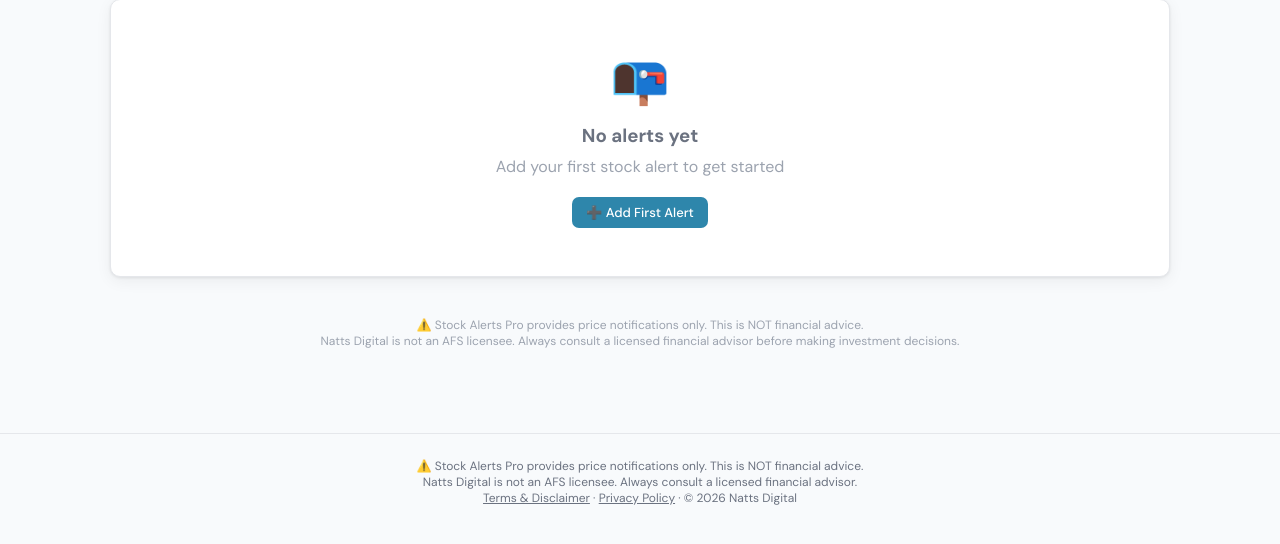
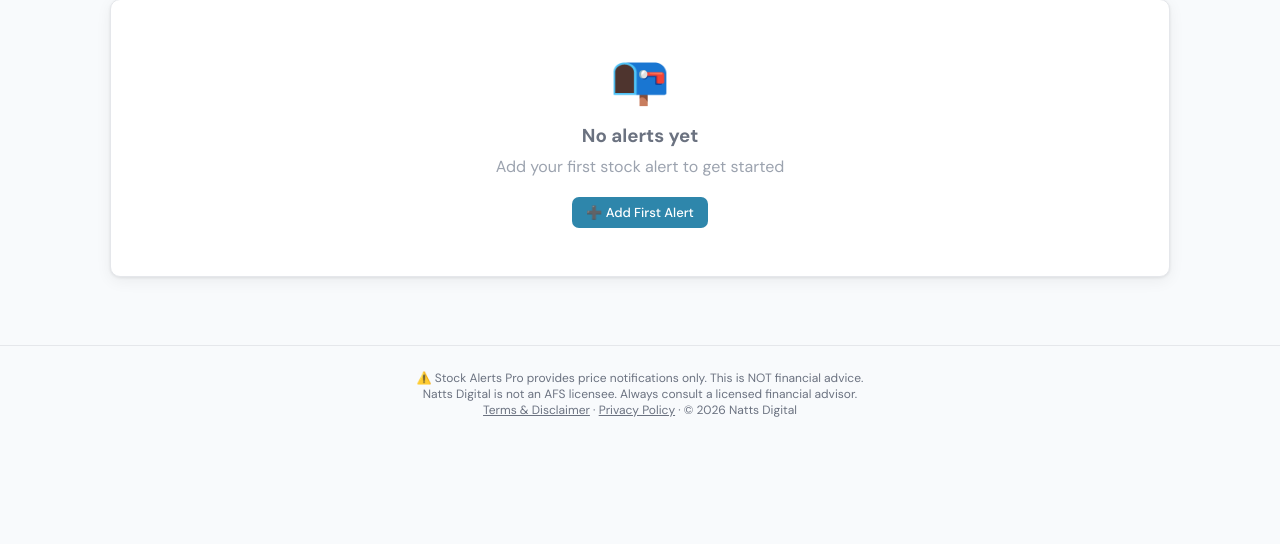
Before and after one commit to snattuvetty-spec/stock-alerts-flask, a Flask app: page /dashboard in a window 1280 px wide. Shown: the part 188-732 px from the top of the page. Run offline with Flask 3, Linux system fonts and the light colour scheme; the visitor is signed in with stand-in values (Sample User, id 1); data that the repository does not hold is empty.

Commit message:
Remove duplicate disclaimer from dashboard

```diff
--- a/templates/dashboard.html
+++ b/templates/dashboard.html
@@ -168,11 +168,6 @@
     </div>
 </div>
 {% endif %}
-
-<footer style="margin-top:24px;padding:16px 0;border:none;text-align:center;font-size:12px;color:#9ca3af;">
-    ⚠️ Stock Alerts Pro provides price notifications only. This is NOT financial advice.<br>
-    Natts Digital is not an AFS licensee. Always consult a licensed financial advisor before making investment decisions.
-</footer>
 {% endblock %}
 
 {% block scripts %}
```
